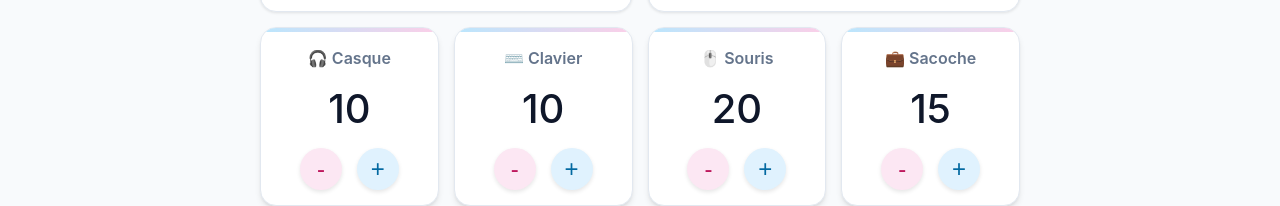
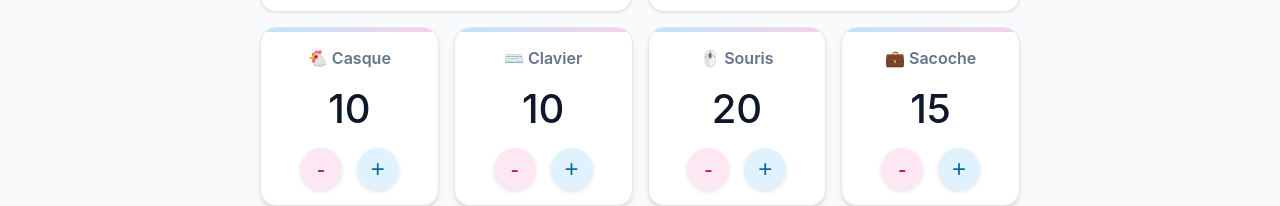
Before and after one commit to Szaezaeaz/stockvinci, a React (Vite) app: page / in a window 1280 px wide. Shown: the part 378-584 px from the top of the page. Built offline with nearby package versions, Linux system fonts and the light colour scheme.

Commit message:
chore: replace headset icon with chicken icon

```diff
--- a/src/components/GlobalWithdrawModal.jsx
+++ b/src/components/GlobalWithdrawModal.jsx
@@ -4,7 +4,7 @@ import Modal from './Modal';
 const ITEMS_TO_DISPLAY = [
     { id: 'Souris', icon: '🖱️' },
     { id: 'Clavier', icon: '⌨️' },
-    { id: 'Casque', icon: '🎧' },
+    { id: 'Casque', icon: '🐔' },
     { id: 'Sacoche', icon: '💼' },
     { id: 'Chargeur', icon: '🔌' },
     { id: 'Dock', icon: '⚙️' },
--- a/src/components/StockDashboard.jsx
+++ b/src/components/StockDashboard.jsx
@@ -5,7 +5,7 @@ import ReturnModal from './ReturnModal';
 const DASHBOARD_ITEMS = [
     { type: 'group', title: 'PC', items: ['PC Neuf', 'PC Occasion'], span: 2, icon: '💻' },
     { type: 'group', title: 'TÉLÉPHONES', items: ['Iphone', 'Xcover'], span: 2, icon: '📱' },
-    { type: 'single', id: 'Casque', icon: '🎧' },
+    { type: 'single', id: 'Casque', icon: '🐔' },
     { type: 'single', id: 'Clavier', icon: '⌨️' },
     { type: 'single', id: 'Souris', icon: '🖱️' },
     { type: 'single', id: 'Sacoche', icon: '💼' },
```
